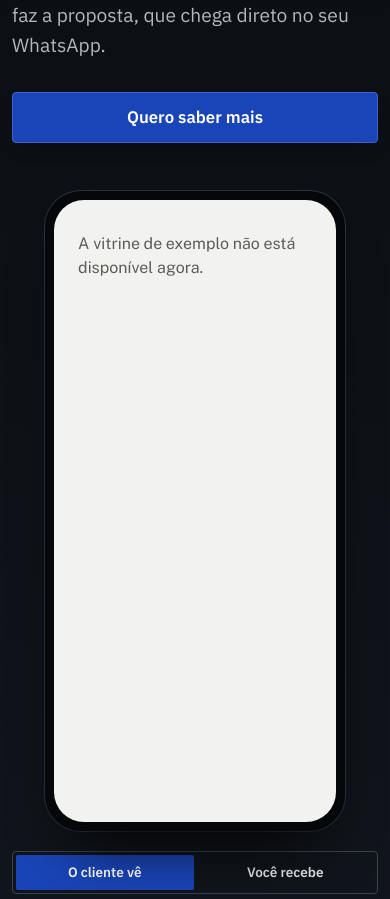
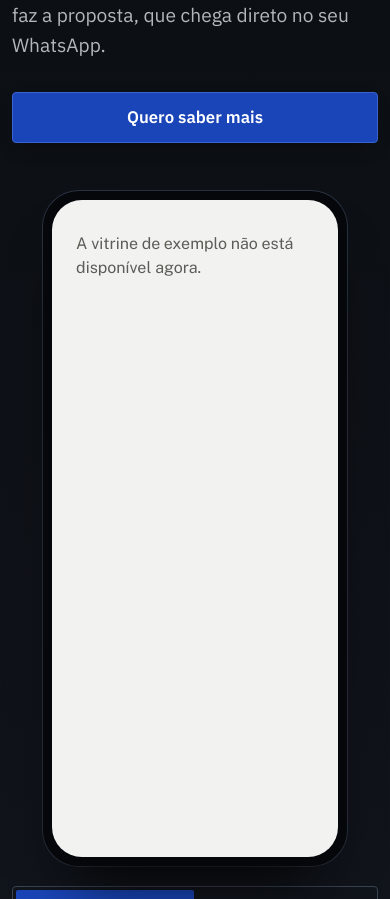
Before and after one commit to ViniciusBruno123/projgaragem, a Django app: page / in a window 390 px wide. Shown: the part 352-1251 px from the top of the page. Run offline with Django 5.2, Linux system fonts and the light colour scheme; data that the repository does not hold is empty; parts of the project's set-up code (start-up, migrations or seed data) failed here and were passed over; some web fonts are replaced.

Commit message:
Fixa o celular da demo da landing em 20:9
Largura calculada via aspect-ratio a partir da altura da tela (min(330px,
78vh convertido para largura, 100%)), então a proporção fica sempre exata
em qualquer viewport, sem precisar de breakpoint específico para telas
curtas ou para celular.

Co-Authored-By: Claude Sonnet 5 <noreply@anthropic.com>

```diff
--- a/static/css/landing.css
+++ b/static/css/landing.css
@@ -284,9 +284,11 @@ html:has(.lp) {
   gap: 1.25rem;
 }
 .lp-celular {
+  /* Largura calculada para nunca passar de 78% da altura da tela, sempre em 20:9 —
+     é a proporção que definimos como a resolução do celular de demonstração. */
   position: relative;
-  width: min(300px, 100%);
-  height: clamp(560px, 76vh, 640px);
+  width: min(330px, calc(78vh * 9 / 20), 100%);
+  aspect-ratio: 9 / 20;
   background: #05070a;
   border: 9px solid #05070a;
   border-radius: 36px;
@@ -789,7 +791,7 @@ html:has(.lp) {
   .lp-hero { padding-bottom: 3.5rem; }
   .lp-lados { display: none; }
   .lp-acoes { margin-bottom: 0; }
-  .lp-celular { height: min(640px, 80vh); }
+  .lp-celular { width: min(330px, calc(80vh * 9 / 20), 100%); }
 }
 @media (max-width: 767.98px) {
   .lp-secao, .lp-contato { padding: 3.75rem 0; }
```
